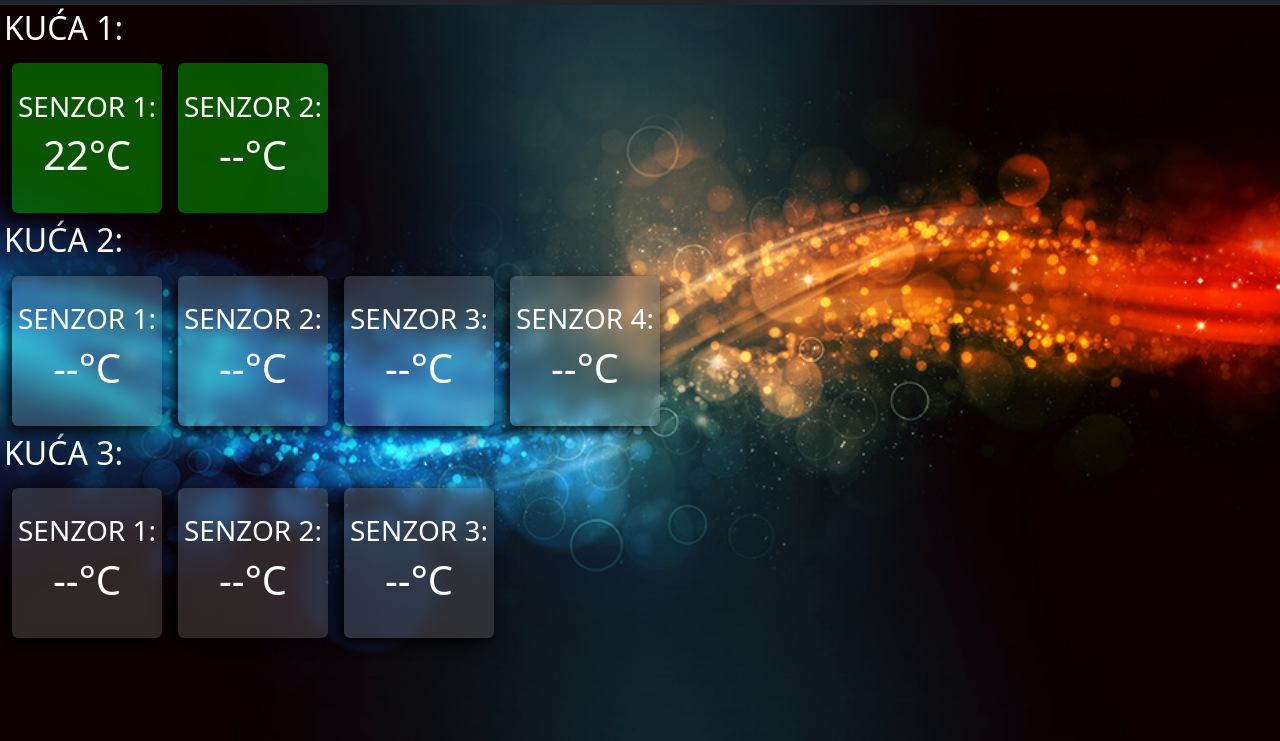
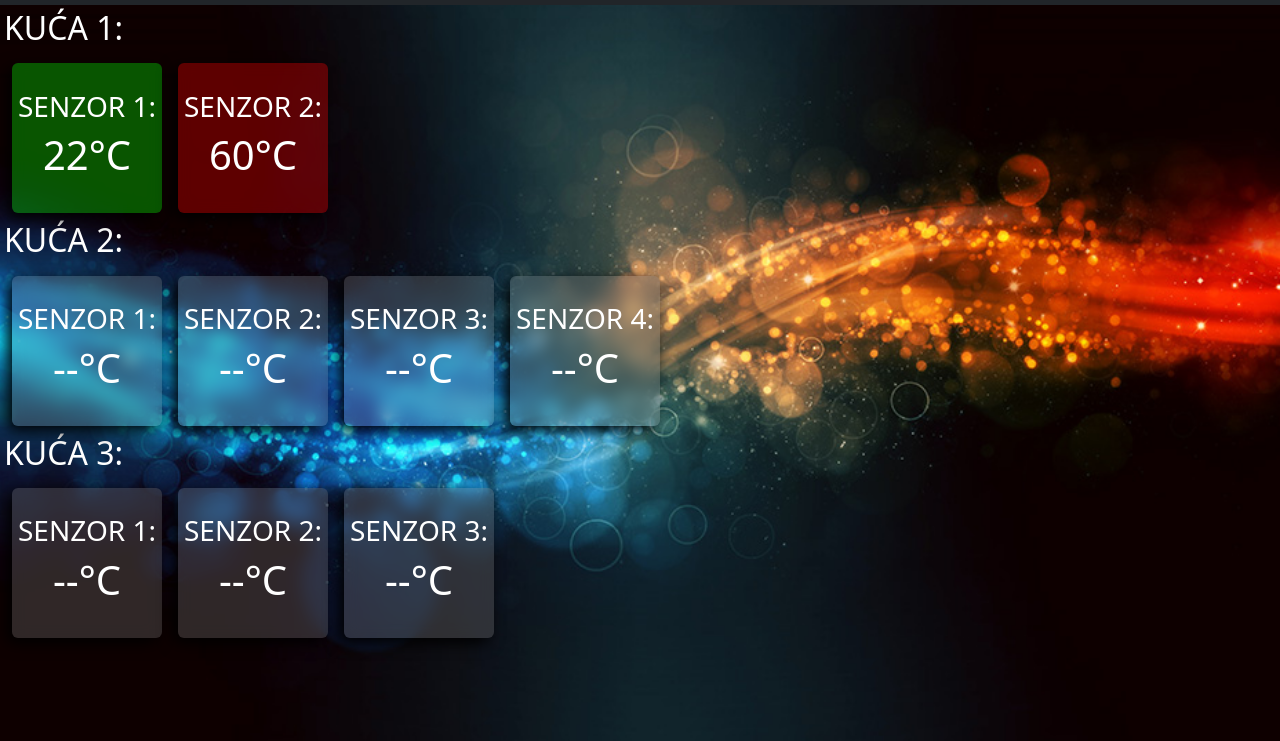
Before and after one commit to voloder/feniks, a plain HTML site: page senzori.html in a window 1280 px wide. Shown: the part 59-800 px from the top of the page. Drawn offline with nearby package versions, Linux system fonts and the light colour scheme.

Commit message:
Add files via upload

```diff
--- a/senzori.html
+++ b/senzori.html
@@ -16,14 +16,14 @@
                 t1 = getRndInteger(20, 30)
                 t2 = getRndInteger(60, 70)
                 document.getElementById('temp1').innerHTML = t1 + "°C"
-                if (t[0] > 40) {
+                if (t1 > 40) {
                     document.getElementById('prikaz1').className = document.getElementById('prikaz1').className.replace("zelena", "crvena")
                 } else {
                     document.getElementById('prikaz1').className = document.getElementById('prikaz1').className.replace("crvena", "zelena")
                 }
 
                 document.getElementById('temp2').innerHTML = t2 + "°C"
-                if (t[1] > 40) {
+                if (t2 > 40) {
                     document.getElementById('prikaz2').className = document.getElementById('prikaz2').className.replace("zelena", "crvena")
                 } else {
                     document.getElementById('prikaz2').className = document.getElementById('prikaz2').className.replace("crvena", "zelena")
```
Also changed, not shown: kamere.html (+1 -1 lines).
